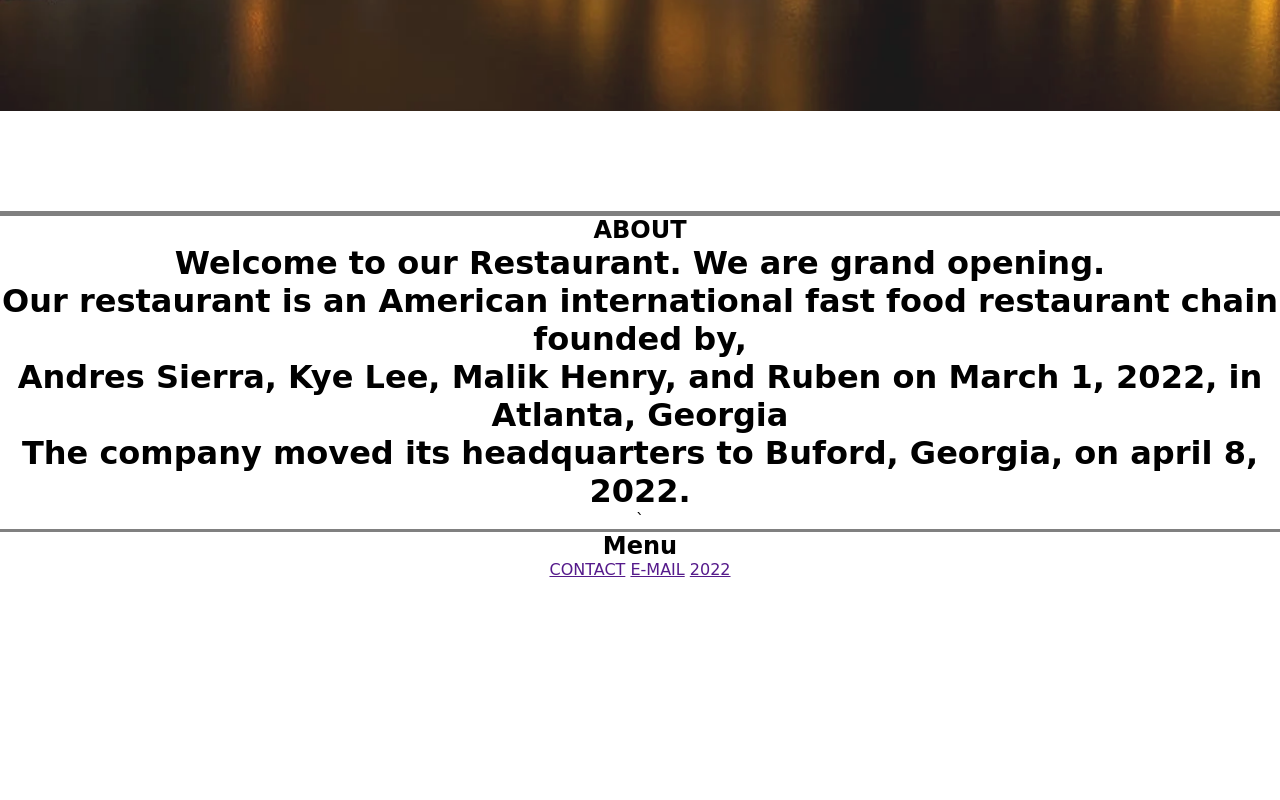
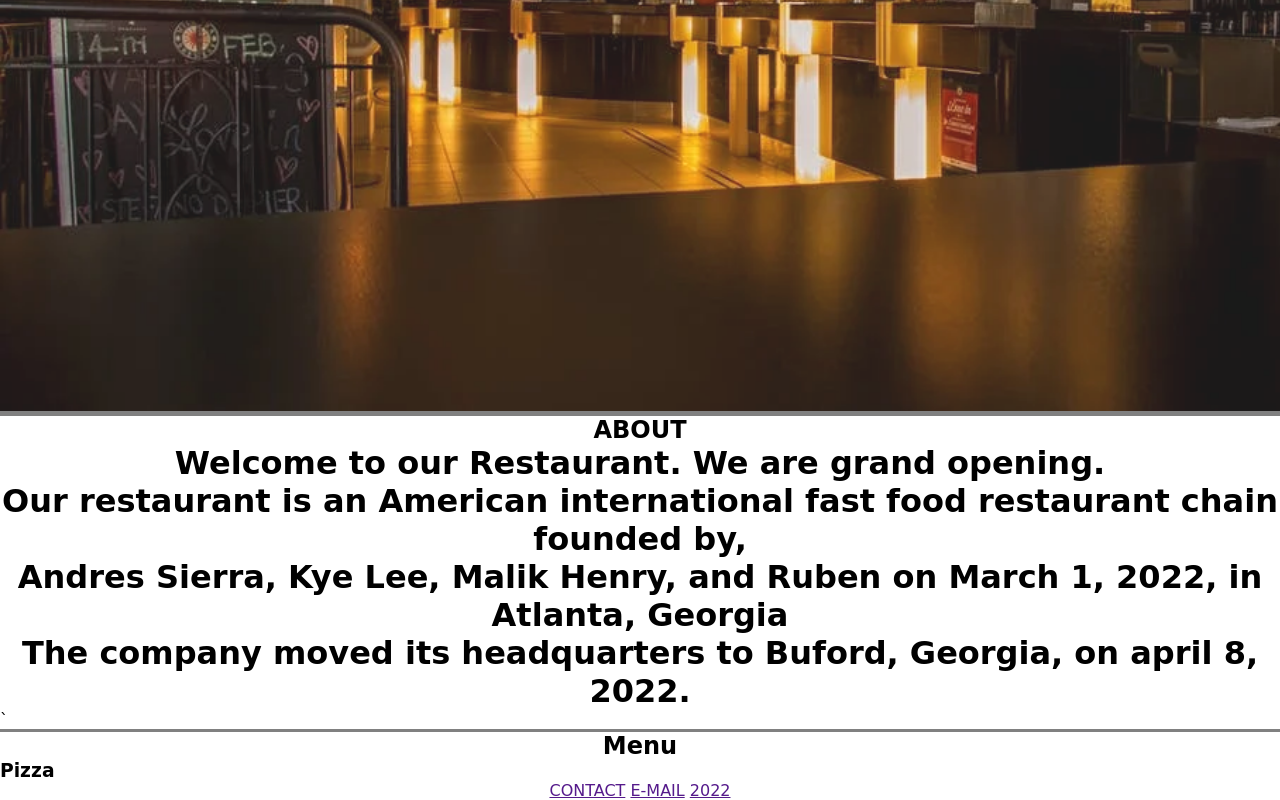
Before and after one commit to kProtect/Restaurant-App-1.0, a plain HTML site: page index.html in a window 1280 px wide. Shown: the part 647-1447 px from the top of the page. Before the commit the page ends 1226 px from the top, so only its background shows below. Drawn offline with Linux system fonts and the light colour scheme; a web font is replaced by a local one.

Commit message:
fixed style - Lee

```diff
--- a/assets/css/style.css
+++ b/assets/css/style.css
@@ -42,16 +42,13 @@ nav ul li a {
     background-image: url(/pics/lobby.webp);
     background-size: cover;
     background-repeat: no-repeat;
-    height: 700px;
+    height: 1000px;
     opacity: 0.9;
-    margin-bottom: 100px;
-
 }
 
 #about {
     border-top: 2px solid gray;
-    margin-top: 5px;
-    text-align: center;
+
 }
 
 
--- a/assets/css/style2.css
+++ b/assets/css/style2.css
@@ -22,7 +22,6 @@ header {
 
 main {
     padding: 200px;
-
 }
 
 body {
--- a/index.html
+++ b/index.html
@@ -44,6 +44,10 @@
 
     <section id="menu" class="menu">
         <h1>Menu</h1>
+        <h3>
+            <span>Pizza</span>
+        </h3>
+
 
     </section>
 
```
